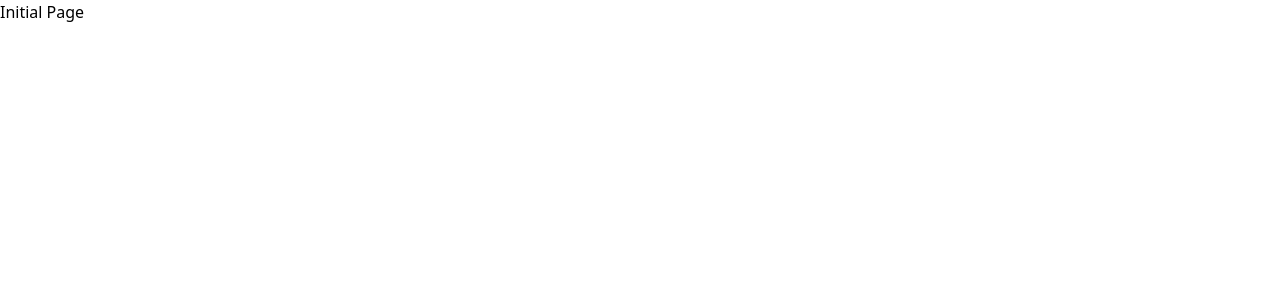
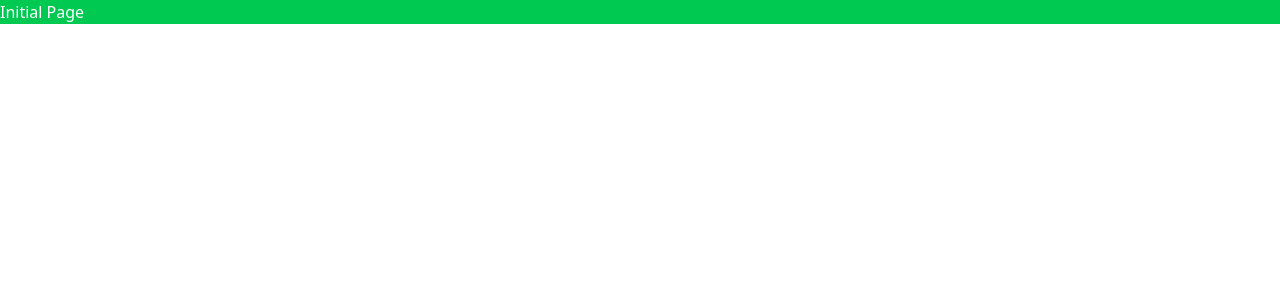
Before and after one commit to VictorSouzaCode/Atomic-Design, a React (Vite) app: page / in a window 1280 px wide. Shown: the top 300 px of the page. Built offline with nearby package versions, Linux system fonts and the light colour scheme.

Commit message:
folders structure

```diff
--- a/src/App.tsx
+++ b/src/App.tsx
@@ -3,7 +3,7 @@
 function App() {
 
   return (
-    <h1>Initial Page</h1>
+    <h1 className="bg-green-500 text-white">Initial Page</h1>
   )
 }
 
```
